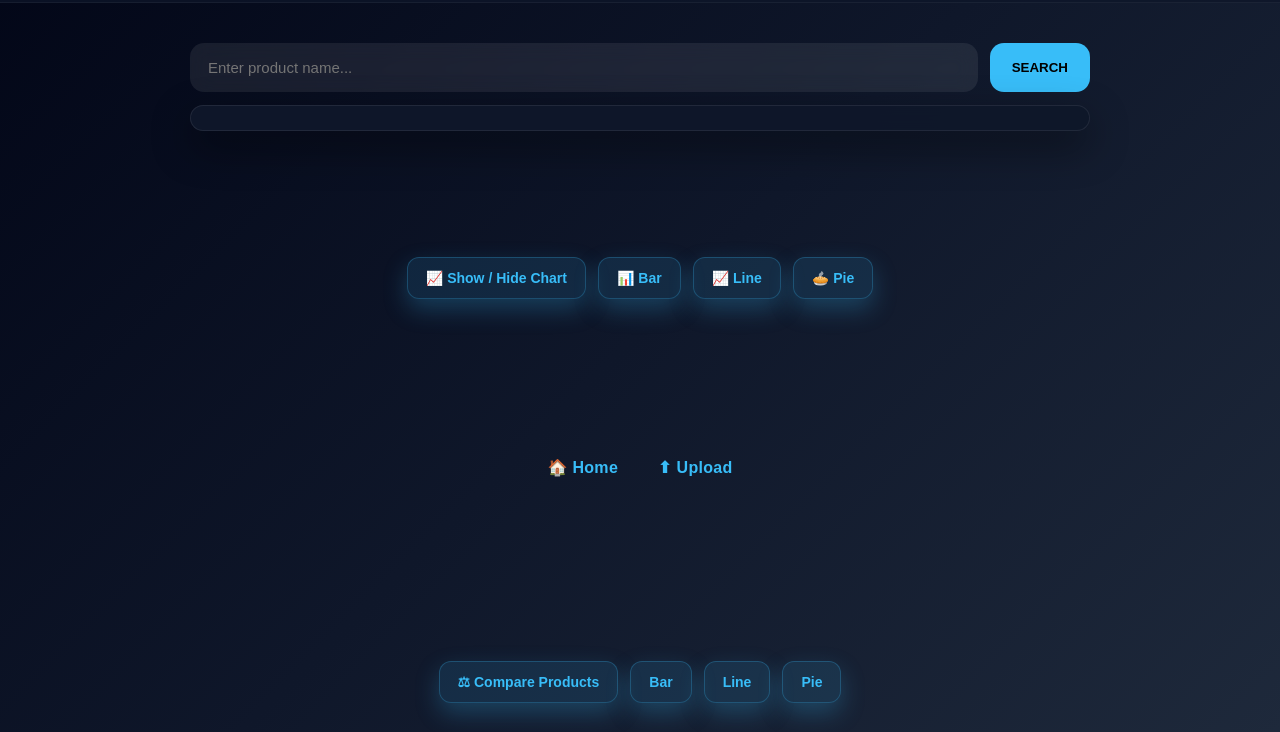
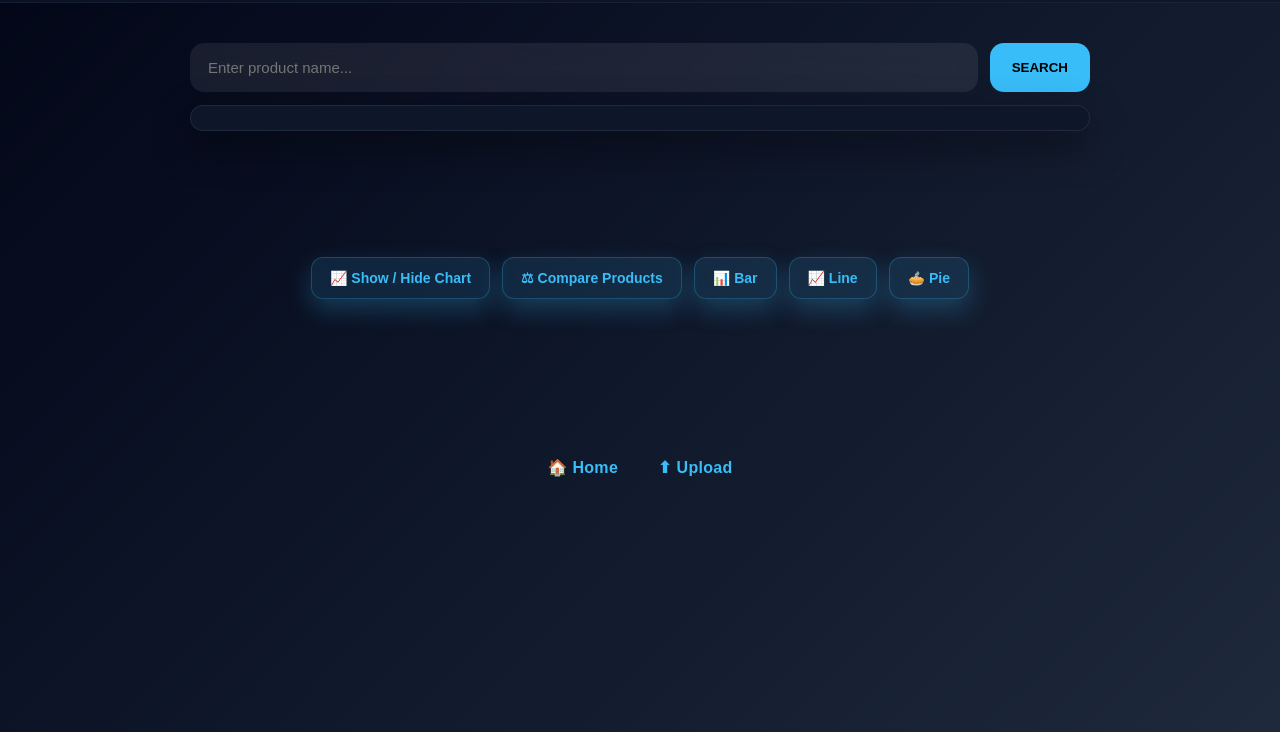
Before and after one commit to khanhvip606-ctrl/nooronanpao, a website: page webapp/price-checker/public/search.html in a window 1280 px wide. Shown: the part 68-800 px from the top of the page. Drawn offline with nearby package versions, Linux system fonts and the light colour scheme; sample sign-in values are in the browser's storage.

Commit message:
Update search.html

```diff
--- a/webapp/price-checker/public/search.html
+++ b/webapp/price-checker/public/search.html
@@ -460,12 +460,14 @@ header h2{
 
 </div>
 
-<!-- CHART BUTTONS -->
-
 <div class="chart-controls">
 
   <button onclick="toggleChart()">
     📈 Show / Hide Chart
+  </button>
+
+  <button onclick="showCompare()">
+    ⚖ Compare Products
   </button>
 
   <button onclick="changeChartType('bar')">
@@ -506,26 +508,7 @@ header h2{
     ⬆ Upload
   </a>
 
-</div>
-<div class="chart-controls">
 
-  <button onclick="showCompare()">
-    ⚖ Compare Products
-  </button>
-
-  <button onclick="changeChartType('bar')">
-    Bar
-  </button>
-
-  <button onclick="changeChartType('line')">
-    Line
-  </button>
-
-  <button onclick="changeChartType('pie')">
-    Pie
-  </button>
-
-</div>
 <!-- CHART JS -->
 
 <script src="https://cdn.jsdelivr.net/npm/chart.js"></script>
```
